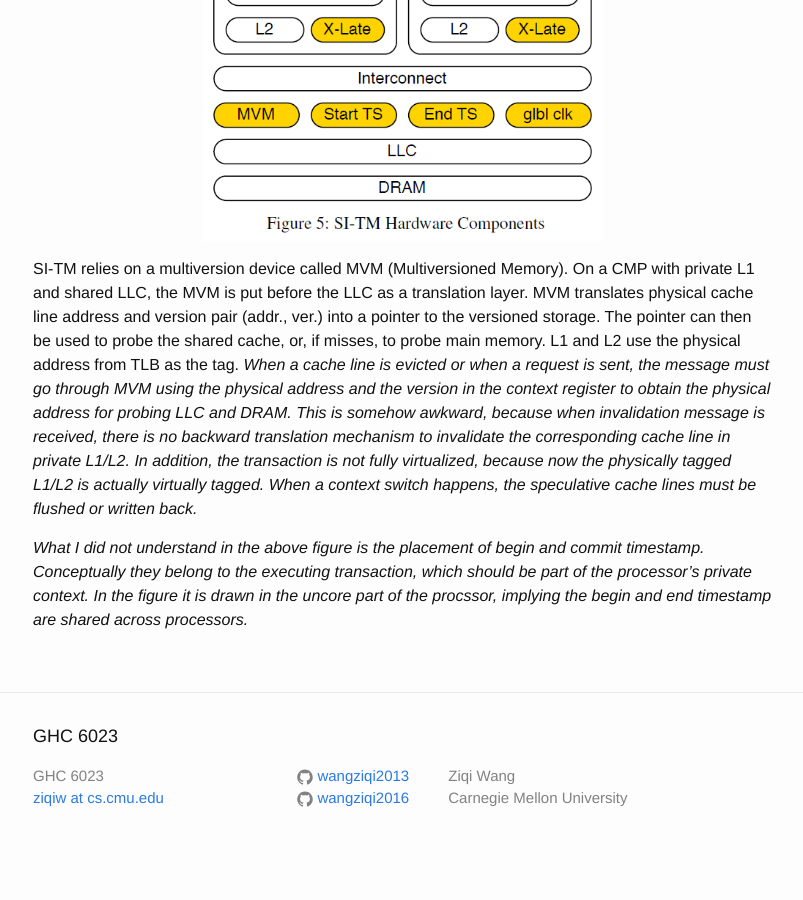
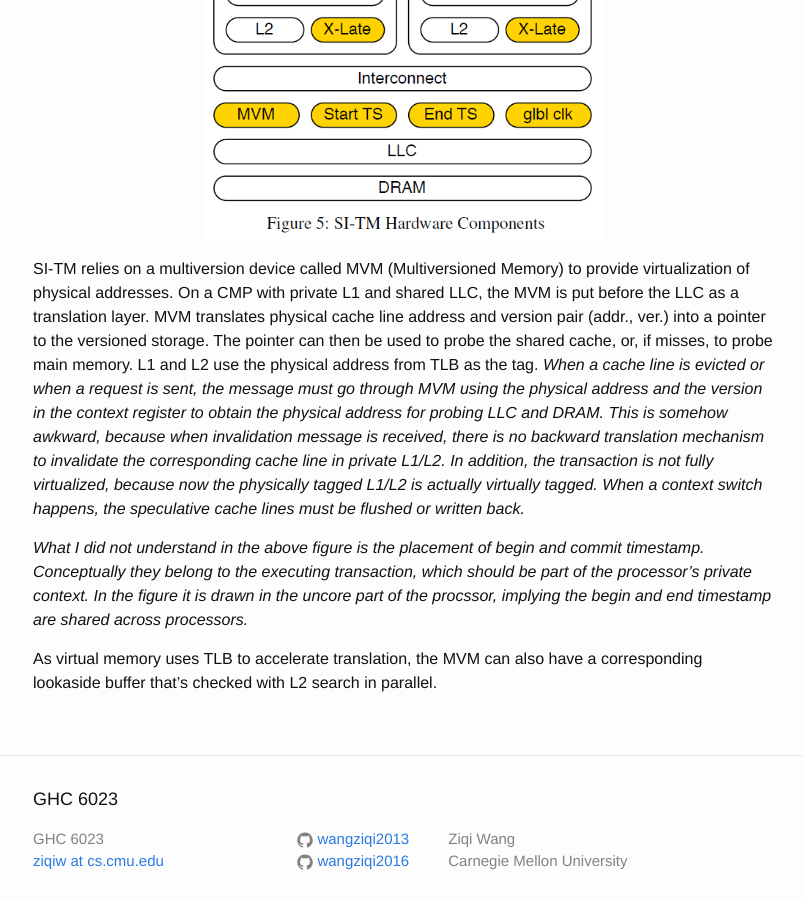
Before and after one commit to wangziqi2013/wangziqi2013.github.io, a Jekyll site: the page built from _posts/2018-03-15-SI-TM-Reducing-TM-Abort-Rates-Through-SI.markdown, in a window 1280 px wide and 900 px high, scrolled down 932 px. Shown: the whole window, without its empty margins (237-1040 px from the left). Built offline with Jekyll 4.4.1, drawn with Linux system fonts in a browser that asks for light colours; before the commit the page ends 1802 px from its top, so only the background shows below that.

Commit message:
Adding lookaside buffer

```diff
--- a/_posts/2018-03-15-SI-TM-Reducing-TM-Abort-Rates-Through-SI.markdown
+++ b/_posts/2018-03-15-SI-TM-Reducing-TM-Abort-Rates-Through-SI.markdown
@@ -27,9 +27,10 @@ to concurrency control are not uncommon in software, in hardware they are relati
 ![SI-TM MVM architecture]({{ "/static/SI-TM-architecture.png" | prepend: site.baseurl }} "SI-TM MVM"){: width="400px"}
 {: align="middle"}
 
-SI-TM relies on a multiversion device called MVM (Multiversioned Memory). On a CMP with private L1 and shared LLC,
-the MVM is put before the LLC as a translation layer. MVM translates physical cache line address and version pair (addr., ver.)
-into a pointer to the versioned storage. The pointer can then be used to probe the shared cache, or, if misses, to
+SI-TM relies on a multiversion device called MVM (Multiversioned Memory) to provide virtualization of physical addresses.
+On a CMP with private L1 and shared LLC, the MVM is put before the LLC as a translation layer. MVM translates physical cache
+line address and version pair (addr., ver.) into a pointer to the versioned storage. The pointer can then be used to probe
+the shared cache, or, if misses, to
 probe main memory. L1 and L2 use the physical address from TLB as the tag. *When a cache line is evicted or when a request
 is sent, the message must go through MVM using the physical address and the version in the context register to obtain
 the physical address for probing LLC and DRAM. This is somehow awkward, because when invalidation message is received,
@@ -40,3 +41,6 @@ a context switch happens, the speculative cache lines must be flushed or written
 *What I did not understand in the above figure is the placement of begin and commit timestamp. Conceptually they belong to
 the executing transaction, which should be part of the processor's private context. In the figure it is drawn in the
 uncore part of the procssor, implying the begin and end timestamp are shared across processors.*
+
+As virtual memory uses TLB to accelerate translation, the MVM can also have a corresponding lookaside buffer that's
+checked with L2 search in parallel.
```
